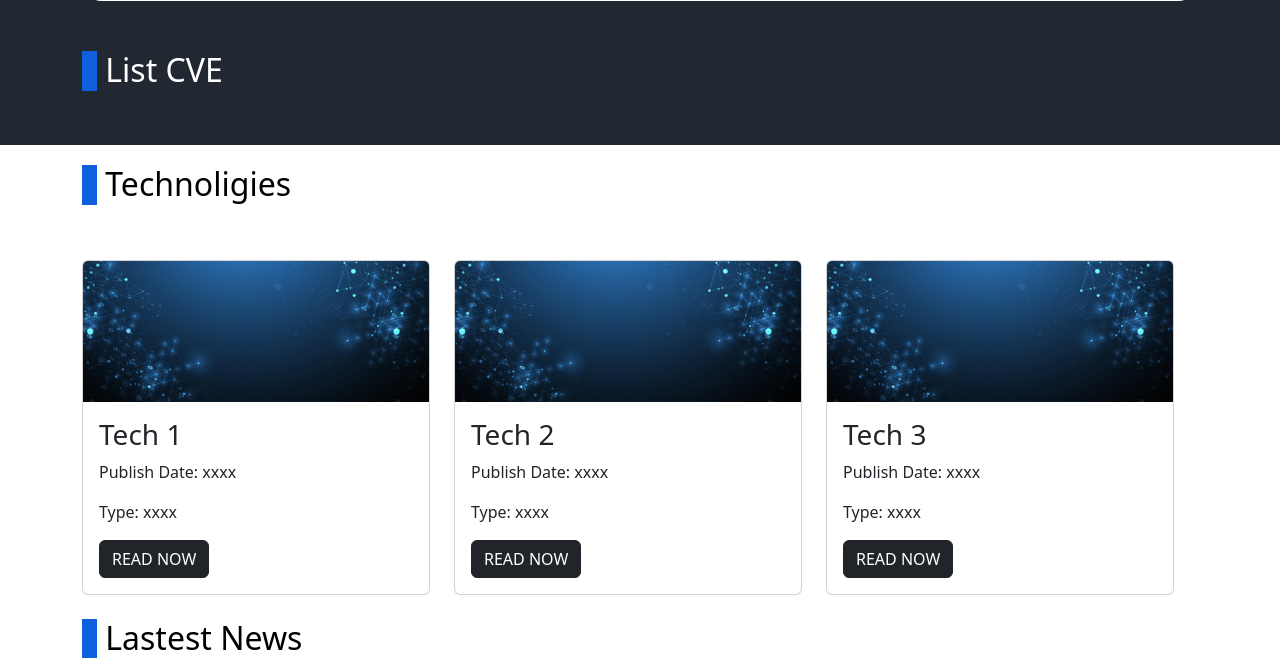
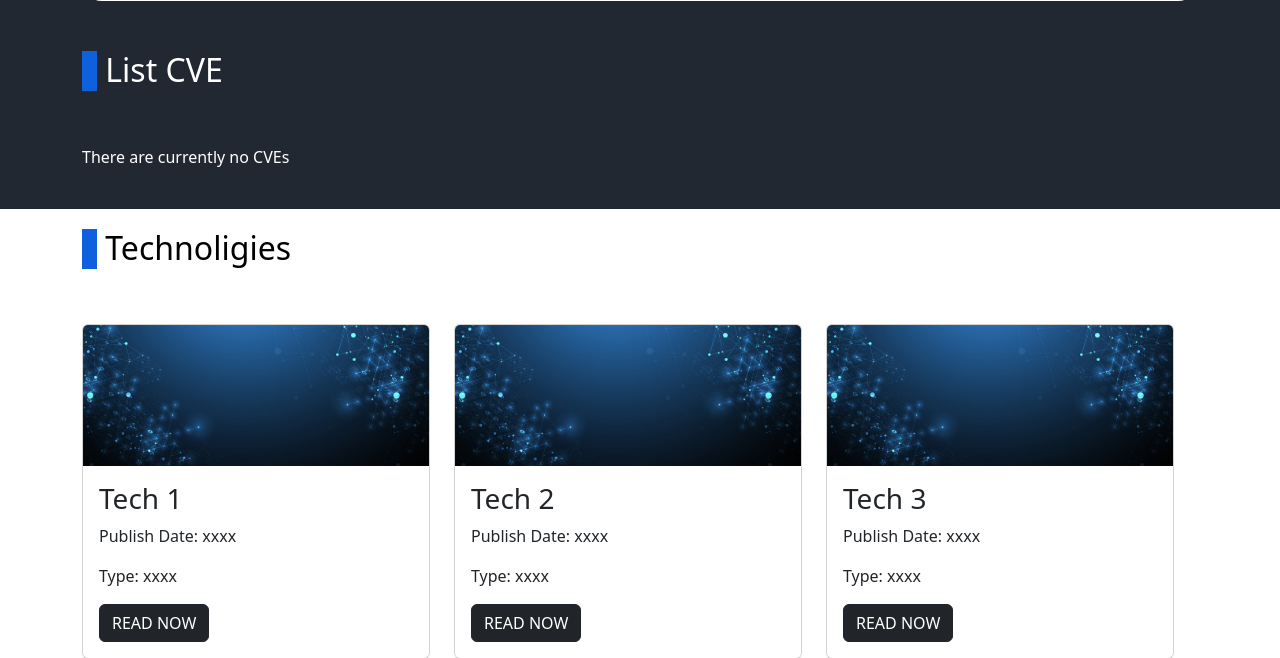
Before and after one commit to okthichiatay77/SecurityNews, a Django app: page / in a window 1280 px wide. Shown: the part 762-1420 px from the top of the page. Run offline with Django 4.2, Linux system fonts and the light colour scheme; data that the repository does not hold is empty.

Commit message:
update code

```diff
--- a/firstapp/views.py
+++ b/firstapp/views.py
@@ -17,7 +17,7 @@ def index_view(request):
 
 	context = {
 		'list_test': [1, 2, 3],
-		'list_news': list_cve,
+		'list_cves': list_cve,
 	}
 	return render(request, 'home.html', context=context)
 
--- a/templates/home.html
+++ b/templates/home.html
@@ -91,7 +91,8 @@
                 </h2>
             </a>
             <div class="row row-cols-1 row-cols-md-3 g-4">
-                {% for i in list_news %}
+                {% if list_cves %}
+                    {% for i in list_cves %}
                         <div class="col">
                             <div class="card h-100">
                                 <a href="{% url 'app:detail_cves' pk=i.pk %}"><img src="/media/{{ i.avatar }}"
@@ -114,6 +115,9 @@
                             </div>
                         </div>
                     {% endfor %}
+                {% else %}
+                    <p style="color: white">There are currently no CVEs</p>
+                {% endif %}
             </div>
         </div>
     </div>
```
Lines whose indentation alone changed are shown as unchanged.
